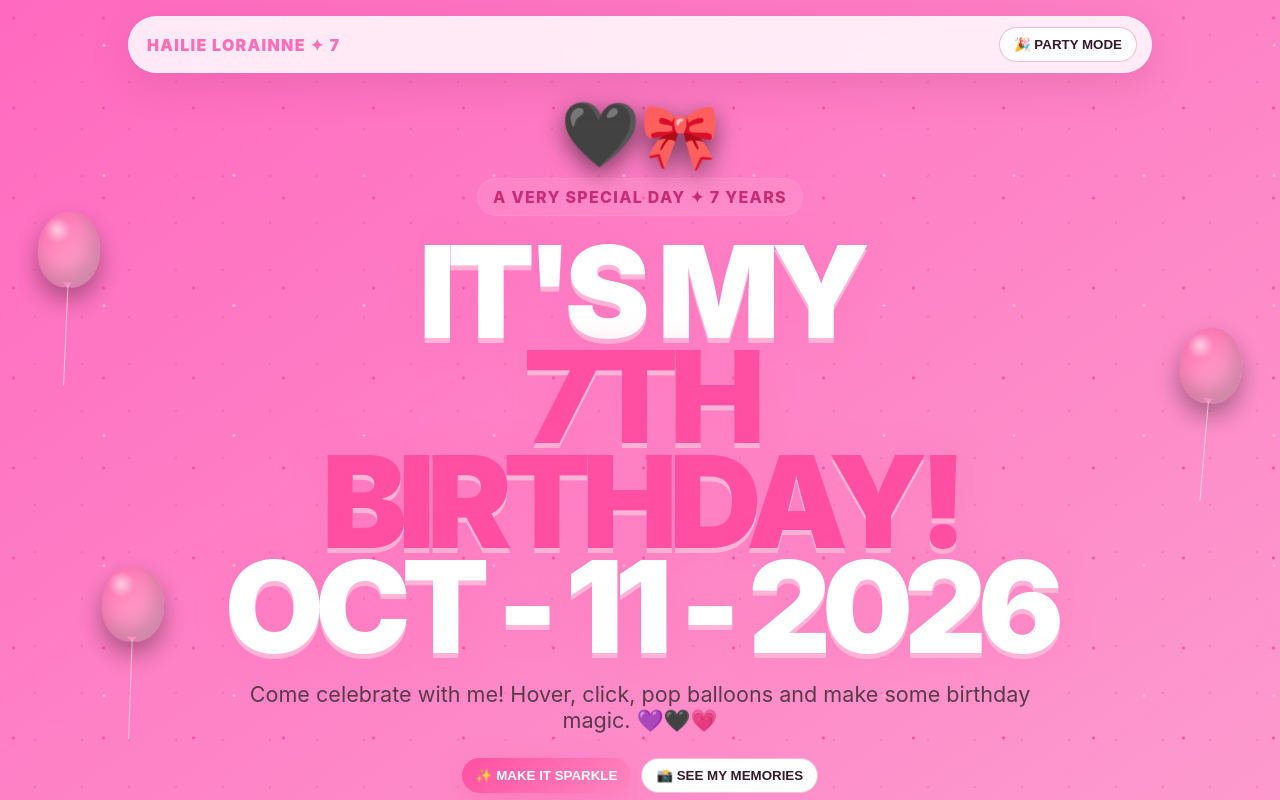
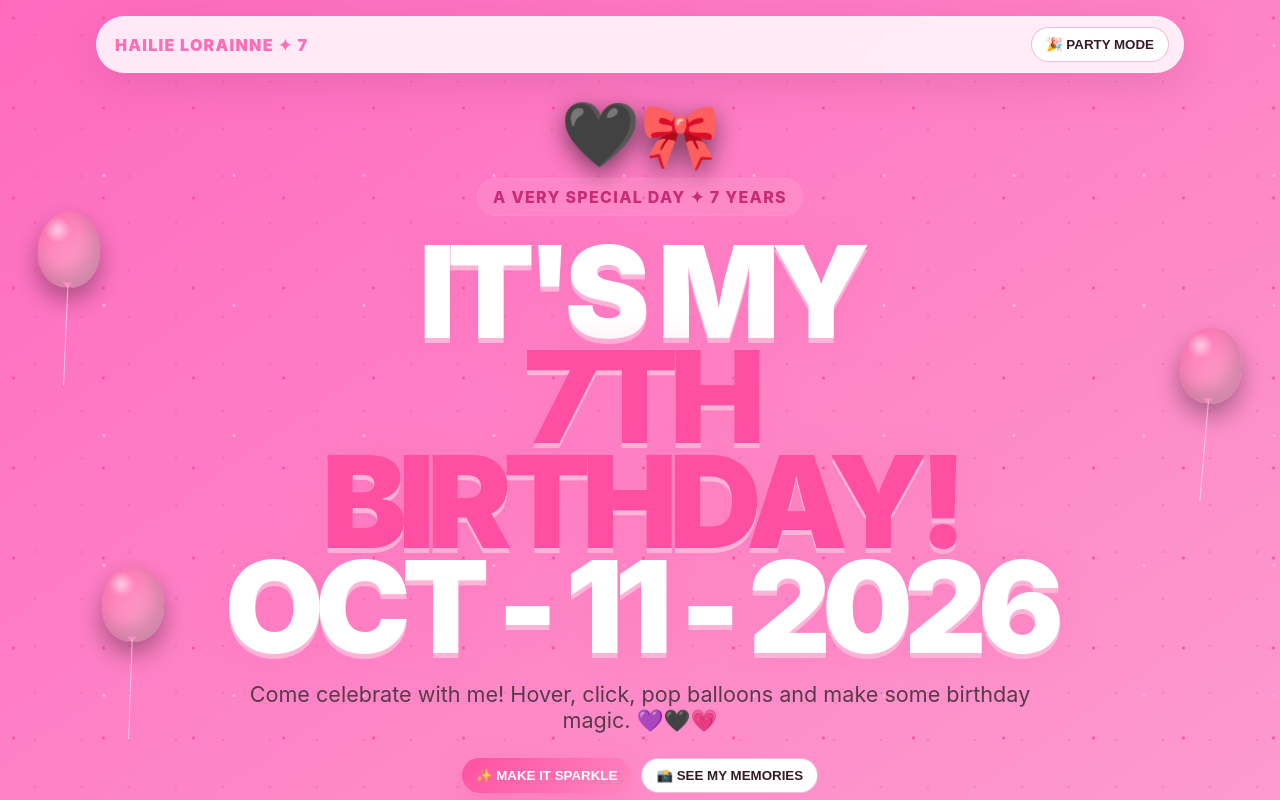
Before and after one commit to angelo112789/hailie-lorainne-7, a plain HTML site: page index.html in a window 1280 px wide. Shown: the top 800 px of the page. Drawn offline with Linux system fonts and the light colour scheme; no server answers.

Commit message:
update page title and topbar width

```diff
--- a/index.html
+++ b/index.html
@@ -3,7 +3,7 @@
 <head>
 <meta charset="UTF-8">
 <meta name="viewport" content="width=device-width, initial-scale=1.0">
-<title>Kuromi 7th Birthday ✦</title>
+<title>Hailie Lorainne's 7th Birthday ✦</title>
 
 <link href="https://fonts.googleapis.com/css2?family=Poppins:wght@300;400;600;800&display=swap" rel="stylesheet">
 <script src="https://www.gstatic.com/firebasejs/9.23.0/firebase-app-compat.js"></script>
@@ -125,7 +125,7 @@ input {
 </head>
 <body>
 
-<nav class="topbar" style="width: 80%;">
+<nav class="topbar" style="width: 85%;">
   <div class="logo">HAILIE LORAINNE ✦ 7</div>
   <button class="btn" id="partyBtn">🎉 PARTY MODE</button>
 </nav>
```
